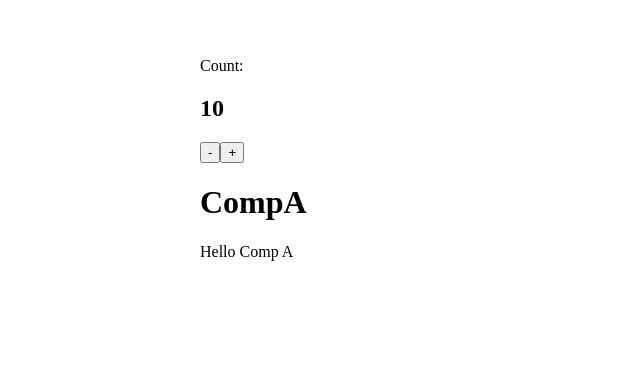
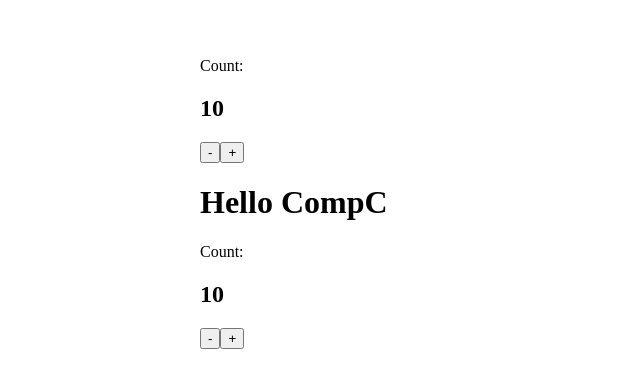
Before and after one commit to flou-ainan/content-manager-app, a Next.js app: page / in a window 1280 px wide. Shown: the part 143-530 px from the top of the page, without its empty margins (0-640 px from the left). Built offline with nearby package versions, Linux system fonts and the light colour scheme.

Commit message:
Completed Lecture 15 | Section 3 | Class State

```diff
--- a/pages/index.js
+++ b/pages/index.js
@@ -10,8 +10,38 @@ function CompA(){
 }
 
 class CompC extends React.Component {
+
+  constructor() {
+    super()
+    this.state = {
+      count: 10
+    }
+  }
+
+
+
+  state = {
+    count: 10
+  }
+
+  handleClick(op){
+    const count = this.state.count
+    this.setState({
+      count: op === "+" ? count+1 : count-1
+    })
+  }
+
   render(){
-   return <h1>Hello CompC</h1>
+   return (
+    <>
+       <h1>Hello CompC</h1>
+       <div className="counter">
+         Count: <h2>{this.state.count}</h2>
+         <button onClick={() => this.handleClick("-")}>-</button>
+         <button onClick={() => this.handleClick("+")}>+</button>
+       </div>
+    </>
+   )
   }
 }
 
@@ -26,7 +56,7 @@ export default function Home() {
       <button onClick={() => handleClick("-")}>-</button>
       <button onClick={() => handleClick("+")}>+</button>
     </div>
-    <CompA />
+    <CompC />
     </>
   );
 }
```
